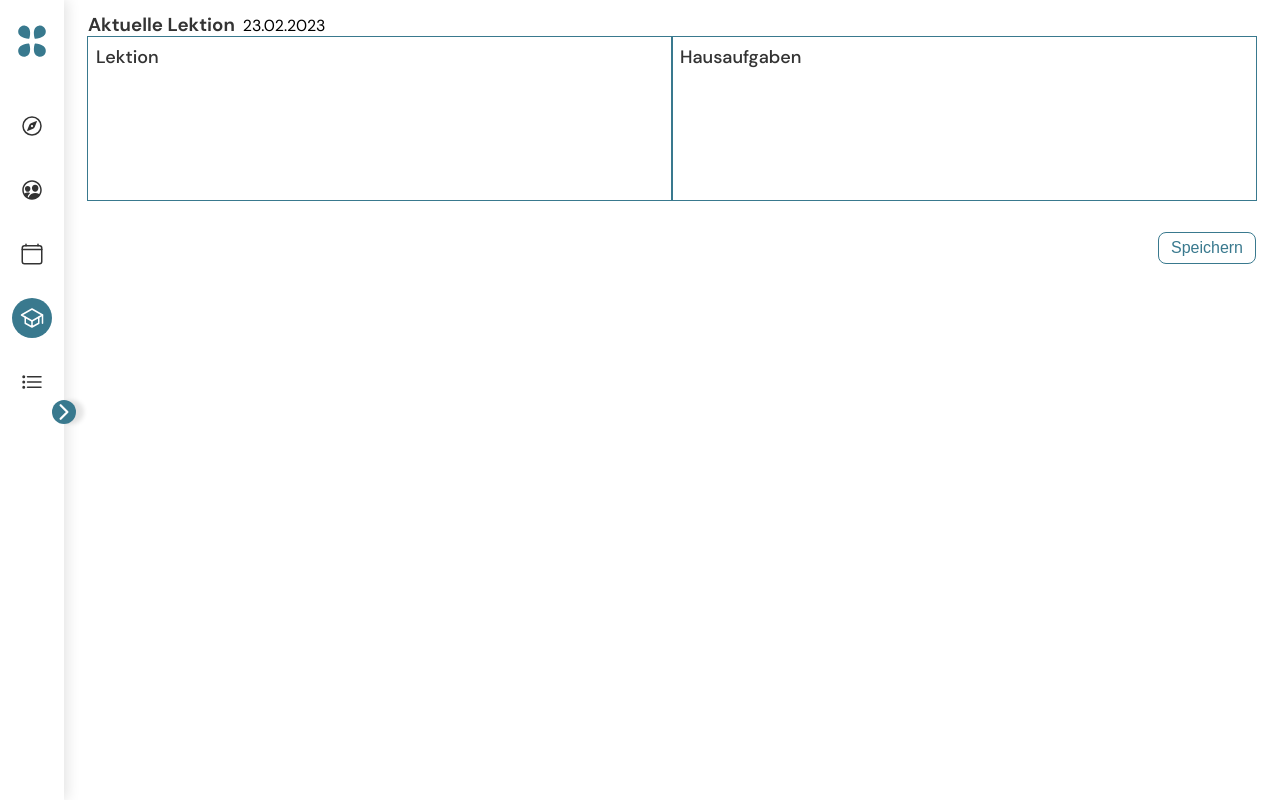
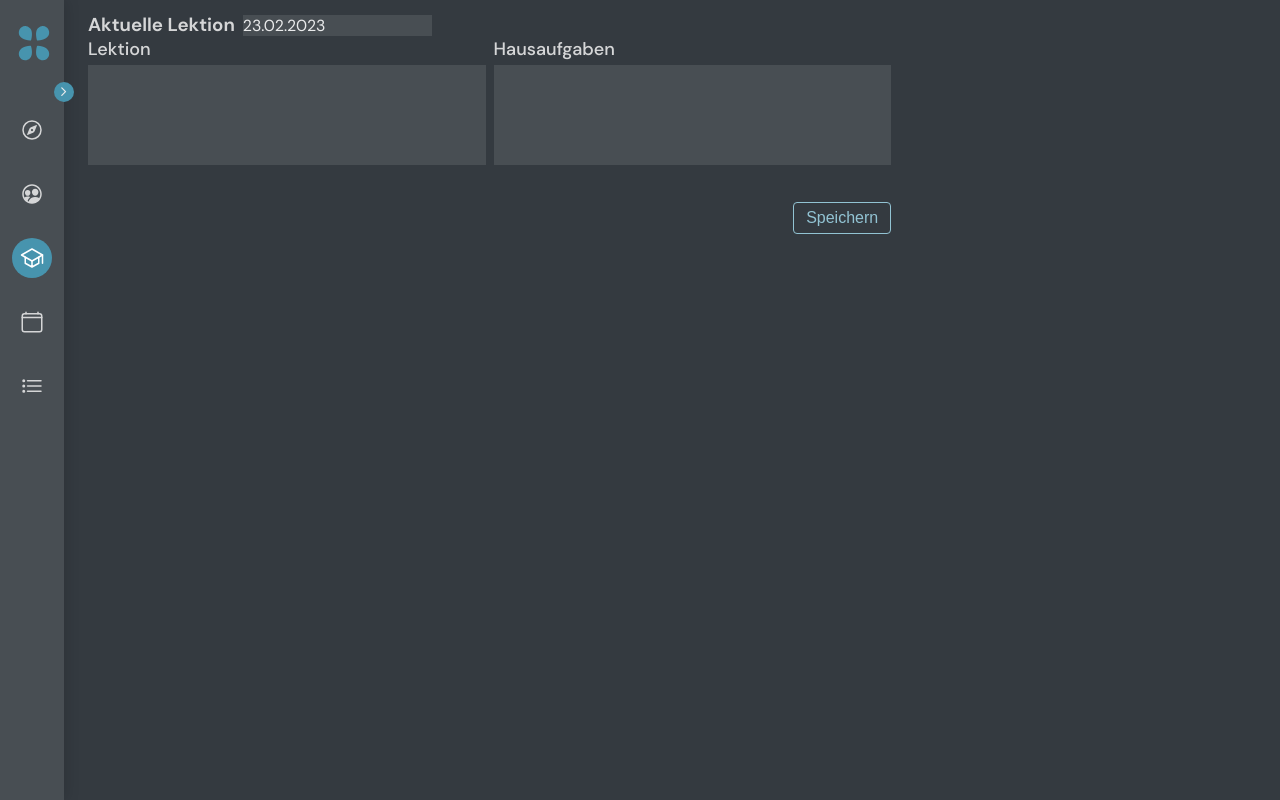
Before and after one commit to derseitenschneider/eleno, a React (Vite) app: page /lessons in a window 1280 px wide. Built offline with nearby package versions, Linux system fonts and the light colour scheme; no server answers; the database is empty.

Commit message:
Changed color scheme to dark

```diff
--- a/src/components/button/button.style.scss
+++ b/src/components/button/button.style.scss
@@ -2,14 +2,14 @@
   display: flex;
   gap: 0.8rem;
   padding: 0.6rem 1.2rem;
-  border-radius: 8px;
+  border-radius: 4px;
   height: fit-content;
   align-items: center;
 
   &--primary {
-    // background-color: var(--clr-primary);
-    border: 1px solid var(--clr-primary);
-    color: var(--clr-primary);
+    // background-color: var(--clr-primary-bright);
+    border: 1px solid var(--clr-primary-bright);
+    color: var(--clr-primary-bright);
   }
 
   &--secondary {
@@ -18,7 +18,7 @@
   }
 
   &--danger {
-    border: 3px solid var(--clr-warning);
+    border: 1px solid var(--clr-warning);
     color: var(--clr-warning);
   }
 
--- /dev/null
+++ b/src/components/logo/Logo.component.tsx
@@ -0,0 +1,80 @@
+const Logo = () => {
+  return (
+    <svg
+      width="44"
+      height="46"
+      viewBox="0 0 44 46"
+      fill="none"
+      xmlns="http://www.w3.org/2000/svg"
+    >
+      <g clip-path="url(#clip0_305_739)">
+        <path
+          fill-rule="evenodd"
+          clip-rule="evenodd"
+          d="M18.1557 20.6109C18.3757 20.6283 18.5948 20.5686 18.7756 20.4421C18.9563 20.3155 19.0874 20.13 19.1462 19.9173C19.5422 18.4657 19.7951 16.9789 19.9013 15.478C20.0413 13.376 19.8701 10.7764 18.5338 8.86781C17.554 7.46856 16.0585 6.51583 14.3763 6.21921C12.6941 5.92259 10.9629 6.30638 9.56369 7.28614C8.16444 8.26591 7.21171 9.76139 6.91509 11.4436C6.61847 13.1258 7.00226 14.857 7.98202 16.2562C9.3184 18.1648 11.7027 19.2147 13.7263 19.8027C15.1726 20.2161 16.656 20.487 18.155 20.6114L18.1557 20.6109Z"
+          fill="#4794ae"
+        />
+      </g>
+      <g clip-path="url(#clip1_305_739)">
+        <path
+          fill-rule="evenodd"
+          clip-rule="evenodd"
+          d="M24.8499 19.9181C24.9087 20.1308 25.0398 20.3163 25.2205 20.4429C25.4013 20.5694 25.6204 20.6291 25.8404 20.6117C27.3399 20.4873 28.8236 20.2164 30.2702 19.8029C32.2933 19.2155 34.6777 18.1655 36.0141 16.257C36.9938 14.8578 37.3776 13.1266 37.081 11.4444C36.7844 9.76217 35.8317 8.26669 34.4324 7.28692C33.0332 6.30716 31.302 5.92337 29.6198 6.21999C27.9376 6.51661 26.4421 7.46934 25.4623 8.86859C24.126 10.7771 23.9548 13.3768 24.0944 15.4794C24.2006 16.9799 24.4534 18.4664 24.8492 19.9177L24.8499 19.9181Z"
+          fill="#4794ae"
+        />
+      </g>
+      <g clip-path="url(#clip2_305_739)">
+        <path
+          fill-rule="evenodd"
+          clip-rule="evenodd"
+          d="M18.1559 25.8151C18.3759 25.7977 18.595 25.8574 18.7758 25.9839C18.9565 26.1105 19.0876 26.296 19.1464 26.5087C19.5424 27.9603 19.7953 29.4471 19.9015 30.948C20.0415 33.05 19.8703 35.6497 18.534 37.5582C17.5542 38.9575 16.0587 39.9102 14.3765 40.2068C12.6943 40.5034 10.9631 40.1196 9.56388 39.1399C8.16463 38.1601 7.2119 36.6646 6.91528 34.9824C6.61866 33.3002 7.00245 31.5691 7.98221 30.1698C9.31859 28.2613 11.7029 27.2113 13.7265 26.6233C15.1728 26.2099 16.6561 25.9391 18.1552 25.8146L18.1559 25.8151Z"
+          fill="#4794ae"
+        />
+      </g>
+      <g clip-path="url(#clip3_305_739)">
+        <path
+          fill-rule="evenodd"
+          clip-rule="evenodd"
+          d="M24.8517 26.5085C24.9106 26.2958 25.0416 26.1103 25.2224 25.9837C25.4031 25.8572 25.6223 25.7975 25.8423 25.8149C27.3417 25.9393 28.8254 26.2102 30.2721 26.6237C32.2952 27.2111 34.6796 28.2611 36.0159 30.1696C36.9957 31.5689 37.3795 33.3 37.0829 34.9822C36.7863 36.6644 35.8335 38.1599 34.4343 39.1397C33.035 40.1194 31.3039 40.5032 29.6217 40.2066C27.9394 39.91 26.444 38.9573 25.4642 37.558C24.1278 35.6495 23.9567 33.0498 24.0962 30.9472C24.2024 29.4467 24.4553 27.9602 24.8511 26.5089L24.8517 26.5085Z"
+          fill="#4794ae"
+        />
+      </g>
+      <defs>
+        <clipPath id="clip0_305_739">
+          <rect
+            width="19.322"
+            height="19.322"
+            fill="white"
+            transform="matrix(0.819152 -0.573576 -0.573576 -0.819152 11.808 27.3366)"
+          />
+        </clipPath>
+        <clipPath id="clip1_305_739">
+          <rect
+            width="19.322"
+            height="19.322"
+            fill="white"
+            transform="matrix(0.819152 0.573576 0.573576 -0.819152 16.3644 16.254)"
+          />
+        </clipPath>
+        <clipPath id="clip2_305_739">
+          <rect
+            width="19.322"
+            height="19.322"
+            fill="white"
+            transform="translate(11.8081 19.0898) rotate(35)"
+          />
+        </clipPath>
+        <clipPath id="clip3_305_739">
+          <rect
+            width="19.322"
+            height="19.322"
+            fill="white"
+            transform="translate(16.3644 30.1724) rotate(-35)"
+          />
+        </clipPath>
+      </defs>
+    </svg>
+  )
+}
+
+export default Logo
--- a/src/components/newStudentRow/newstudentrow.style.scss
+++ b/src/components/newStudentRow/newstudentrow.style.scss
@@ -11,7 +11,8 @@
     margin-right: 0.8rem;
 
     .btn-delete {
-      background-color: var(--clr-primary-bright);
+      // background-color: var(--clr-warning);
+      border: 1px solid var(--clr-warning);
       padding: 0;
       height: 1.8rem;
       width: 1.8rem;
@@ -22,7 +23,7 @@
     }
 
     .icon-delete {
-      color: var(--clr-primary);
+      color: var(--clr-warning);
     }
   }
 }
--- a/src/layouts/sidebar/Sidebar.component.tsx
+++ b/src/layouts/sidebar/Sidebar.component.tsx
@@ -1,93 +1,87 @@
-import React, { useState } from 'react';
+import React, { useState } from 'react'
 import './Sidebar.scss'
-import { Link, NavLink } from 'react-router-dom';
-import { IoCompassOutline } from "react-icons/io5";
-import { IoPeopleCircleOutline } from "react-icons/io5";
-import { IoCalendarClearOutline } from "react-icons/io5";
-import { IoSchoolOutline } from "react-icons/io5";
-import { IoListOutline } from "react-icons/io5";
-import { IoChevronForwardOutline } from "react-icons/io5";
-
-
-
-
+import { Link, NavLink } from 'react-router-dom'
+import { IoCompassOutline } from 'react-icons/io5'
+import { IoPeopleCircleOutline } from 'react-icons/io5'
+import { IoCalendarClearOutline } from 'react-icons/io5'
+import { IoSchoolOutline } from 'react-icons/io5'
+import { IoListOutline } from 'react-icons/io5'
+import { IoChevronForwardOutline } from 'react-icons/io5'
+import Logo from '../../components/logo/Logo.component'
 
 //Icons
 import Logo1 from '../../assets/icons/logo1.svg'
 
 function Sidebar() {
-  const [sidebarOpen, setSidebarOpen] = useState(false);
+  const [sidebarOpen, setSidebarOpen] = useState(false)
 
   function toggleSidebar() {
-    setSidebarOpen(!sidebarOpen);
+    setSidebarOpen(!sidebarOpen)
   }
 
   return (
     <div>
-      <div className={`sidebar${sidebarOpen? ' open': ''}`}>
+      <div className={`sidebar${sidebarOpen ? ' open' : ''}`}>
         <button className="sidebar__button--toggle" onClick={toggleSidebar}>
-          <IoChevronForwardOutline className='chevron'/>
+          <IoChevronForwardOutline className="chevron" />
         </button>
         <div className="sidebar__logo">
-        <img src={Logo1} alt="" />
+          <Logo />
         </div>
         <nav className="sidebar__navigation">
           <ul className="sidebar__nav-list">
-
             <li className="sidebar__nav-el">
               <NavLink to="/" className="sidebar__nav-link">
                 <div className="sidebar__nav-icon">
-                 <IoCompassOutline className='icon'/>
+                  <IoCompassOutline className="icon" />
                 </div>
-              <span className='sidebar__link-text'>Dashboard</span>
+                <span className="sidebar__link-text">Dashboard</span>
               </NavLink>
             </li>
 
             <li className="sidebar__nav-el">
-            <NavLink to="students"  className="sidebar__nav-link">
+              <NavLink to="students" className="sidebar__nav-link">
                 <div className="sidebar__nav-icon">
-               <IoPeopleCircleOutline className='icon'/>
+                  <IoPeopleCircleOutline className="icon" />
                 </div>
 
-              <span className='sidebar__link-text'>Schüler:innen</span>
+                <span className="sidebar__link-text">Schüler:innen</span>
+              </NavLink>
+            </li>
+
+            <li className="sidebar__nav-el">
+              <NavLink to="lessons" className="sidebar__nav-link">
+                <div className="sidebar__nav-icon">
+                  <IoSchoolOutline className="icon" />
+                </div>
+                <span className="sidebar__link-text">Unterrichten</span>
               </NavLink>
             </li>
 
             <li className="sidebar__nav-el">
               <NavLink to="timetable" className="sidebar__nav-link">
                 <div className="sidebar__nav-icon">
-               <IoCalendarClearOutline className='icon'/>
+                  <IoCalendarClearOutline className="icon" />
                 </div>
 
-            <span className='sidebar__link-text'>Stundenplan</span>
-            </NavLink>
-          </li>
-
-          <li className="sidebar__nav-el">
-            <NavLink to="lessons" className="sidebar__nav-link">
-              <div className="sidebar__nav-icon">
-                <IoSchoolOutline className='icon'/>
-              </div>
-              <span className='sidebar__link-text'>Unterrichten</span>
+                <span className="sidebar__link-text">Stundenplan</span>
               </NavLink>
             </li>
 
             <li className="sidebar__nav-el">
               <NavLink to="todos" className="sidebar__nav-link">
                 <div className="sidebar__nav-icon">
-                <IoListOutline className='icon'/>
+                  <IoListOutline className="icon" />
                 </div>
 
-              <span className='sidebar__link-text'>To Dos</span>
+                <span className="sidebar__link-text">To Dos</span>
               </NavLink>
             </li>
-
           </ul>
         </nav>
       </div>
     </div>
-
-  );
+  )
 }
 
-export default Sidebar;
+export default Sidebar
--- a/src/layouts/sidebar/Sidebar.scss
+++ b/src/layouts/sidebar/Sidebar.scss
@@ -5,12 +5,14 @@
   min-height: 100vh;
   padding-block: 2rem;
   box-shadow: 4px 0 12px rgba(0, 0, 0, 0.1);
+  background-color: var(--clr-bg-black-400);
 
   &:hover &__button--toggle {
     opacity: 1;
     transform: translateX(0);
     transition: transform 0.4s ease;
   }
+
   &.open {
     .sidebar__link-text {
       display: flex;
@@ -30,25 +32,21 @@
     position: absolute;
     border: none;
     background-color: var(--clr-primary);
-    color: white;
-    height: 2.4rem;
-    width: 2.4rem;
-    top: 50%;
-    right: -1.2rem;
+    color: var(--clr-white);
+    height: 2rem;
+    width: 2rem;
+    top: 8.2rem;
+    right: -1rem;
     border-radius: 50%;
     display: flex;
     align-items: center;
     justify-content: center;
-    // opacity: 0;
-    box-shadow: 8px 0 4px rgba(0, 0, 0, 0.1);
-    // transform: translateX(-50%);
-    // transition: transform .4s ease;
 
     cursor: pointer;
 
     .chevron {
-      height: 100%;
-      width: 100%;
+      // height: 100%;
+      // width: 100%;
     }
   }
 
@@ -74,7 +72,7 @@
   }
 
   .active {
-    color: var(--clr-primary);
+    color: var(--clr-white);
   }
 
   &__nav-link {
--- a/src/pages/lessons/Lessons.tsx
+++ b/src/pages/lessons/Lessons.tsx
@@ -31,7 +31,6 @@ const Lesson: FunctionComponent<LessonProps> = () => {
   const { students } = useStudents()
   const [activeStudents, setActiveStudents] = useState<TStudent[]>(students)
   const [studentIndex, setStudentIndex] = useState(0)
-  const [dateOfLesson, setdateOfLesson] = useState('')
 
   const [currentStudent, setCurrentStudent] = useState<TStudent>(null)
   const [currentLessons, setCurrentLessons] = useState<TLesson[]>([])
@@ -117,6 +116,7 @@ const Lesson: FunctionComponent<LessonProps> = () => {
       })
     }
     postNewLesson()
+    setInputNewLesson(lessonData)
   }
   return (
     <>
--- a/src/pages/lessons/lessons.style.scss
+++ b/src/pages/lessons/lessons.style.scss
@@ -3,12 +3,14 @@
   background-color: var(--clr-lightgrey);
   align-items: center;
   justify-content: space-between;
+  border-bottom: 0.1px solid var(--clr-bg-black-400);
 
   & .row-1 {
     display: flex;
     align-items: center;
     gap: 2.4rem;
-    margin-bottom: 2.4rem;
+    margin-bottom: 1.8rem;
+    color: var(--clr-white);
     & .student-name {
       display: flex;
       align-items: center;
@@ -31,20 +33,24 @@
 }
 
 .container--lessons {
+  width: 70%;
+
   .container--two-rows {
     display: grid;
     grid-template-columns: 1fr 1fr;
-    & > * {
-      outline: 1px solid var(--clr-primary);
-      padding: 0.8rem;
-    }
+    column-gap: 0.8rem;
+    margin-bottom: 2.4rem;
   }
 
   textarea {
+    background-color: var(--clr-bg-black-400);
+    color: var(--clr-white);
     font-family: inherit;
     font-size: inherit;
     border: none;
     width: 100%;
+    padding: 0.8rem;
+
     resize: none;
     min-height: 10rem;
 
@@ -56,6 +62,8 @@
 
 .container--new-lesson {
   input {
+    background-color: var(--clr-bg-black-400);
+    color: var(--clr-white);
     font-size: inherit;
     font-family: inherit;
     border: none;
--- a/src/scss/global.scss
+++ b/src/scss/global.scss
@@ -2,13 +2,19 @@
 @import url('./typography.scss');
 
 :root {
-  --clr-primary: hsl(195, 43%, 39%);
-  --clr-primary-bright: hsl(195, 43%, 90%);
-  --clr-white: #fff;
-  --clr-text: #333;
+  // --clr-primary: hsl(195, 43%, 39%);
+  --clr-primary: #4794ae;
+  --clr-primary-bright: hsl(195, 42%, 70%);
+  // --clr-primary-bright: hsl(195, 43%, 90%);
+  --clr-text: #d5d6d7;
   --clr-warning: rgb(234, 58, 58);
   --clr-darkgrey: #aaa;
-  --clr-lightgrey: #f0f0f0;
+  --clr-grey-400: #f0f0f0;
+  --clr-grey-300: #f3f3f3;
+  --clr-grey-200: #f8f9fa;
+  --clr-white: #e9eaeb;
+  --clr-bg-black-500: #343a40;
+  --clr-bg-black-400: #484e53;
 }
 
 *,
@@ -28,6 +34,7 @@ body {
   margin: 0;
   padding: 0;
   font-size: 1.6rem;
+  background-color: var(--clr-bg-black-500);
   color: var(--clr-text);
 }
 
--- a/src/scss/typography.scss
+++ b/src/scss/typography.scss
@@ -1,7 +1,7 @@
 .heading-4 {
   font-size: 1.8rem;
   font-weight: 500;
-  margin-bottom: 1em;
+  margin-bottom: 0.2em;
 }
 
 .heading-5 {
```
Also changed, not shown: src/components/modals/message.modal.style.scss (+6 -4 lines), src/pages/students/students.style.scss (+10 -3 lines). Lines whose indentation alone changed are shown as unchanged.
